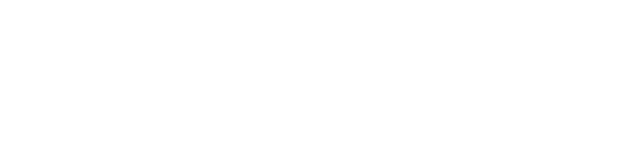
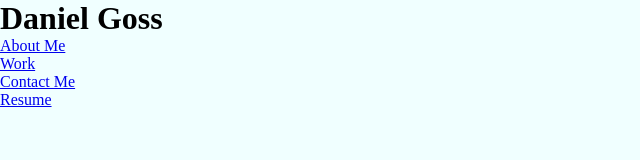
Before and after one commit to Danielgoss22/First-Portfolio, a plain HTML site: page index.html in a window 1280 px wide. Shown: the whole page, without its empty margins (0-640 px from the left). Drawn offline with Linux system fonts and the light colour scheme.

Commit message:
added header elements and universal html css

```diff
--- a/assets/style.CSS
+++ b/assets/style.CSS
@@ -0,0 +1,5 @@
+* {
+  background-color: azure;
+  padding: 0;
+  margin: 0;
+}
--- a/index.html
+++ b/index.html
@@ -3,7 +3,23 @@
   <head>
     <meta charset="UTF-8" />
     <meta name="viewport" content="width=device-width, initial-scale=1.0" />
-    <title>Daniel's Protfolio</title>
+    <link rel="stylesheet" href="./assets/style.CSS" />
   </head>
-  <body></body>
+  <body>
+    <header class="header">
+      <h1>Daniel Goss</h1>
+      <nav>
+        <ul>
+          <li>
+            <a href="#about-me">About Me</a>
+          </li>
+          <li>
+            <a href="#work">Work</a>
+          </li>
+          <li><a href="#contact-me">Contact Me</a></li>
+          <li><a href="#resume">Resume</a></li>
+        </ul>
+      </nav>
+    </header>
+  </body>
 </html>
```
